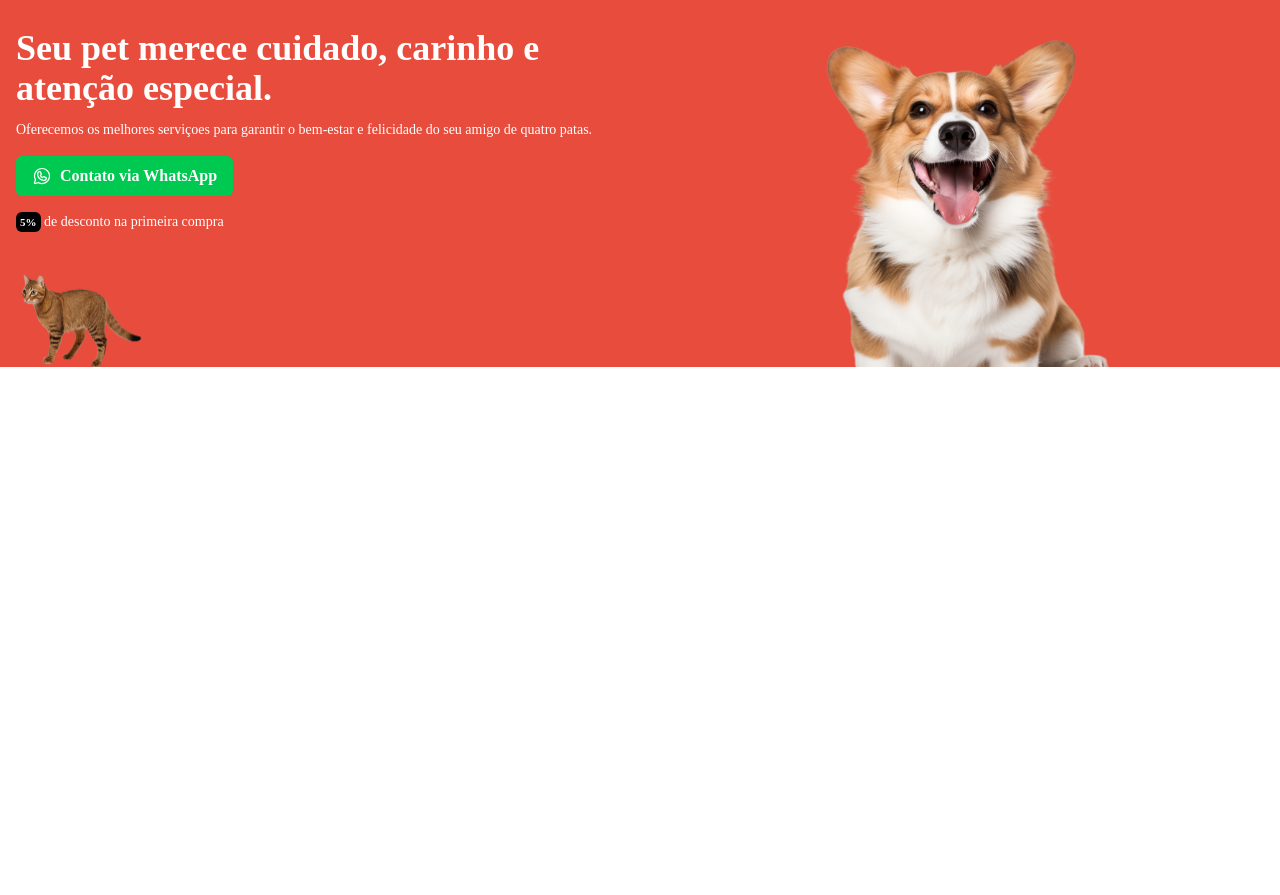
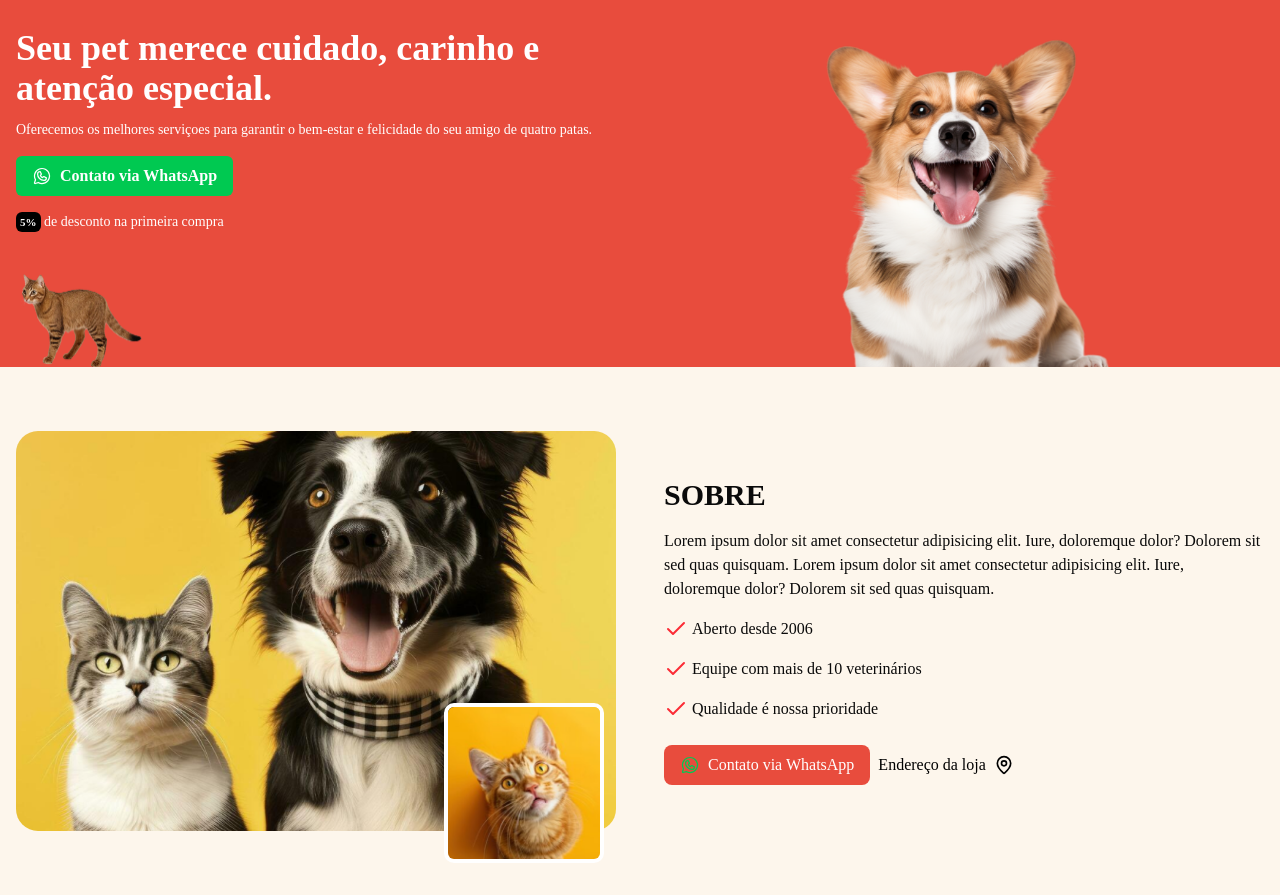
Before and after one commit to luangomesg/petdev, a Next.js app: page / in a window 1280 px wide. Before the commit the page ends 800 px from the top, so only its background shows below. Built offline with nearby package versions, Linux system fonts and the light colour scheme.

Commit message:
about section

```diff
--- /dev/null
+++ b/src/app/_components/about.tsx
@@ -0,0 +1,70 @@
+import Image from "next/image";
+import aboutImg from "../../../public/about-1.png";
+import aboutImg2 from "../../../public/about-2.png";
+import { Check, MapPin } from "lucide-react";
+import { WhatsappLogoIcon } from "@phosphor-icons/react/dist/ssr";
+
+export default function About() {
+  return (
+    <section className="bg-[#FDF6EC] py-16">
+      <div className="container mx-auto px-4">
+        <div className="grid grid-cols-1 lg:grid-cols-2 gap-12 items-center">
+          <div className="relative">
+            <div className="relative w-full h-100 rounded-3xl overflow-hidden">
+              <Image
+                className="object-cover hover:scale-120 duration-300 "
+                src={aboutImg}
+                alt="Sobre imagem"
+                fill
+                quality={100}
+                priority
+              />
+            </div>
+            <Image
+              className="absolute -bottom-8 right-3 w-40 h-40 rounded-lg border-4 overflow-hidden border-white"
+              src={aboutImg2}
+              alt="Sobre imagem 2"
+            />
+          </div>
+
+          <div>
+            <h2 className="text-3xl font-bold mb-4">SOBRE</h2>{" "}
+            <p className="mb-4">
+              Lorem ipsum dolor sit amet consectetur adipisicing elit. Iure,
+              doloremque dolor? Dolorem sit sed quas quisquam. Lorem ipsum dolor
+              sit amet consectetur adipisicing elit. Iure, doloremque dolor?
+              Dolorem sit sed quas quisquam.
+            </p>
+            <ul className="space-y-4">
+              <li className="flex items-center gap-1">
+                <Check className="text-red-500 " /> Aberto desde 2006
+              </li>
+              <li className="flex items-center gap-1">
+                <Check className="text-red-500" /> Equipe com mais de 10
+                veterinários
+              </li>
+              <li className="flex items-center gap-1">
+                <Check className="text-red-500" /> Qualidade é nossa prioridade
+              </li>
+            </ul>
+            <div className="flex mt-6 gap-2">
+              <a
+                href="#"
+                className="bg-[#E84C3D] text-white flex items-center w-fit gap-2 px-4 py-2 rounded-md"
+              >
+                <WhatsappLogoIcon className="text-green-500 w-5 h-5" /> Contato
+                via WhatsApp
+              </a>
+              <a
+                href="#"
+                className=" text-black flex items-center w-fit gap-2  rounded-md"
+              >
+                Endereço da loja <MapPin className="text-black w-5 h-5" />
+              </a>
+            </div>
+          </div>
+        </div>
+      </div>
+    </section>
+  );
+}
--- a/src/app/page.tsx
+++ b/src/app/page.tsx
@@ -1,9 +1,11 @@
+import About from "./_components/about";
 import Hero from "./_components/hero";
 
 export default function Home() {
   return (
     <main>
       <Hero />
+      <About />
     </main>
   );
 }
```
